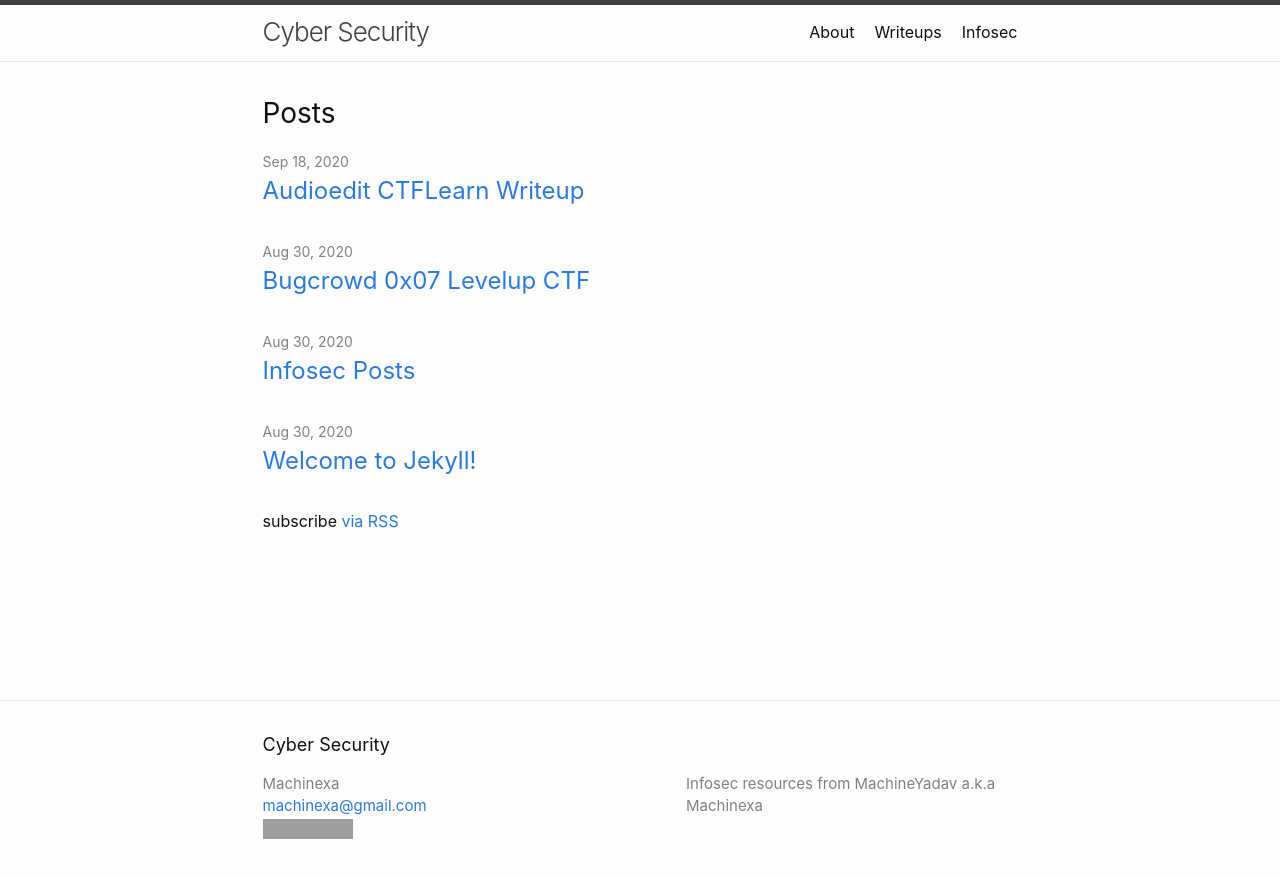
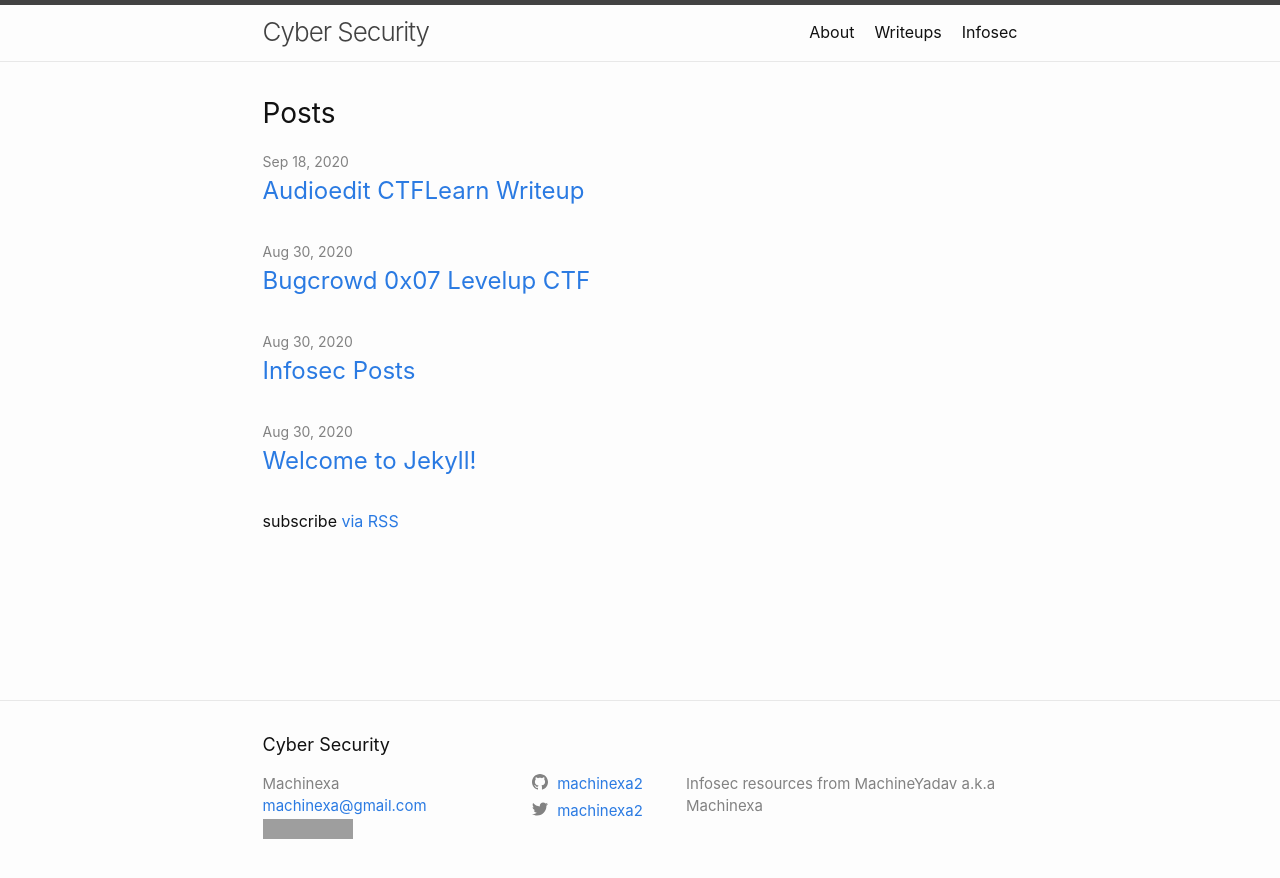
Before and after one commit to machinexa2/machinexa2.github.io, a Jekyll site: the page built from index.markdown, in a window 1280 px wide. Shown: the top 878 px of the page. Built offline with Jekyll 4.4.1, drawn with Linux system fonts in a browser that asks for light colours; part of the change alters nothing that is shown; grey boxes are pictures that could not be loaded.

Commit message:
01:00:37 PM 09/19/2020

```diff
--- a/_config.yml
+++ b/_config.yml
@@ -26,8 +26,8 @@ description: >- # this means to ignore newlines until "baseurl:"
 baseurl: "/" # the subpath of your site, e.g. /blog
 url: "https://machinexa2.github.io" # the base hostname & protocol for your site, e.g. http://example.com
 
-#twitter_username: machinexa2
-#github_username:  machinexa2
+twitter_username: machinexa2
+github_username:  machinexa2
 
 
 # Build settings
```
